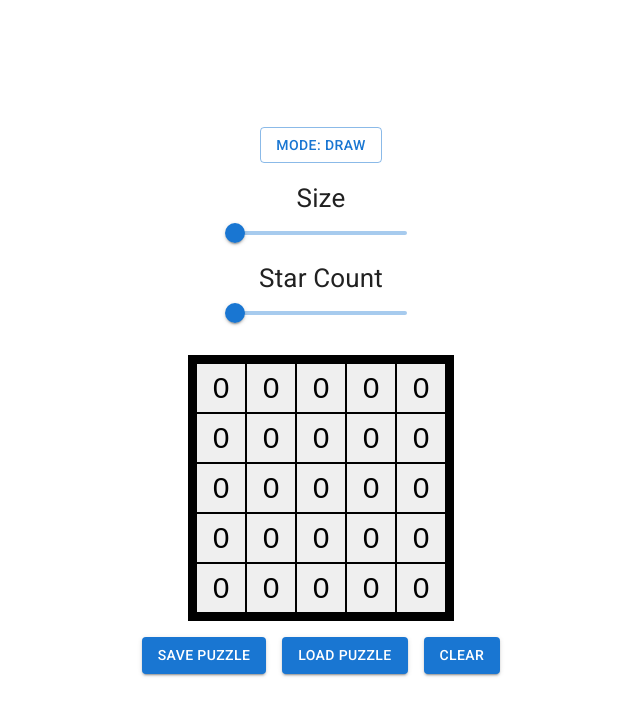
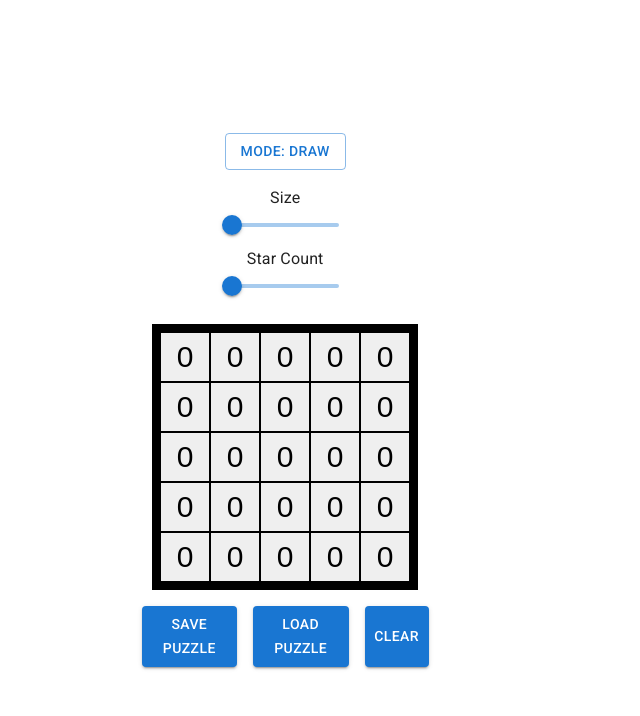
Before and after one commit to dtan3847/starbattle-solver, a React (Create React App) app: page / in a window 1280 px wide. Shown: the top 716 px of the page, without its empty margins (319-959 px from the left). Built offline with nearby package versions, Linux system fonts and the light colour scheme.

Commit message:
Center all pages and add about page placeholder
Rearrange file structure

```diff
--- a/src/App.css
+++ /dev/null
@@ -1,12 +0,0 @@
-.App {
-  text-align: center;
-}
-
-.App-header {
-  min-height: 100vh;
-  display: flex;
-  flex-direction: column;
-  align-items: center;
-  justify-content: center;
-  font-size: calc(10px + 2vmin);
-}
--- a/src/App.tsx
+++ /dev/null
@@ -1,27 +0,0 @@
-import React from 'react';
-import { ThemeProvider, createTheme } from '@mui/material/styles';
-import CssBaseline from '@mui/material/CssBaseline';
-import './App.css';
-
-import StarBattlePuzzle from './starbattle/puzzle';
-
-const theme = createTheme({
-  palette: {
-    mode: 'light',
-  },
-});
-
-function App() {
-  return (
-    <ThemeProvider theme={theme}>
-      <CssBaseline />
-      <div className="App">
-        <header className="App-header">
-          <StarBattlePuzzle />
-        </header>
-      </div>
-    </ThemeProvider>
-  );
-}
-
-export default App;
--- a/src/index.css
+++ b/src/index.css
@@ -5,6 +5,13 @@ body {
     sans-serif;
   -webkit-font-smoothing: antialiased;
   -moz-osx-font-smoothing: grayscale;
+  text-align: center;
+  min-height: 100vh;
+  display: flex;
+  flex-direction: column;
+  align-items: center;
+  justify-content: center;
+  font-size: calc(10px + 2vmin);
 }
 
 code {
--- a/src/index.tsx
+++ b/src/index.tsx
@@ -4,14 +4,26 @@ import {
   createBrowserRouter,
   RouterProvider,
 } from "react-router-dom";
-import ErrorPage from "./error";
+
+import { ThemeProvider, createTheme } from '@mui/material/styles';
+import CssBaseline from '@mui/material/CssBaseline';
+
+import ErrorPage from "./routes/error";
+import AboutPage from "./routes/about";
 import './index.css';
-import App from './App';
+import App from './routes/App';
 import reportWebVitals from './reportWebVitals';
 import '@fontsource/roboto/300.css';
 import '@fontsource/roboto/400.css';
 import '@fontsource/roboto/500.css';
 import '@fontsource/roboto/700.css';
+
+const theme = createTheme({
+  palette: {
+    mode: 'light',
+  },
+});
+
 
 const router = createBrowserRouter([
   {
@@ -19,13 +31,20 @@ const router = createBrowserRouter([
     element: <App />,
     errorElement: <ErrorPage />,
   },
+  {
+    path: "about",
+    element: <AboutPage />,
+  },
 ]);
 const root = ReactDOM.createRoot(
   document.getElementById('root') as HTMLElement
 );
 root.render(
   <React.StrictMode>
-    <RouterProvider router={router} />
+    <CssBaseline />
+    <ThemeProvider theme={theme}>
+      <RouterProvider router={router} />
+    </ThemeProvider>
   </React.StrictMode>
 );
 
--- /dev/null
+++ b/src/routes/App.tsx
@@ -0,0 +1,12 @@
+import StarBattlePuzzle from '../starbattle/puzzle';
+function App() {
+  return (
+      <div className="App">
+        <header className="App-header">
+          <StarBattlePuzzle />
+        </header>
+      </div>
+  );
+}
+
+export default App;
--- /dev/null
+++ b/src/routes/about.tsx
@@ -0,0 +1,10 @@
+
+import Container from '@mui/material/Container';
+
+export default function AboutPage() {
+  return (
+    <Container id="about-page">
+      <h1>About</h1>
+    </Container>
+  );
+}
```
Also changed, not shown: src/routes/error.tsx (renamed from src/error.tsx), 1 other file (tests, documents, lock files or other folders).
